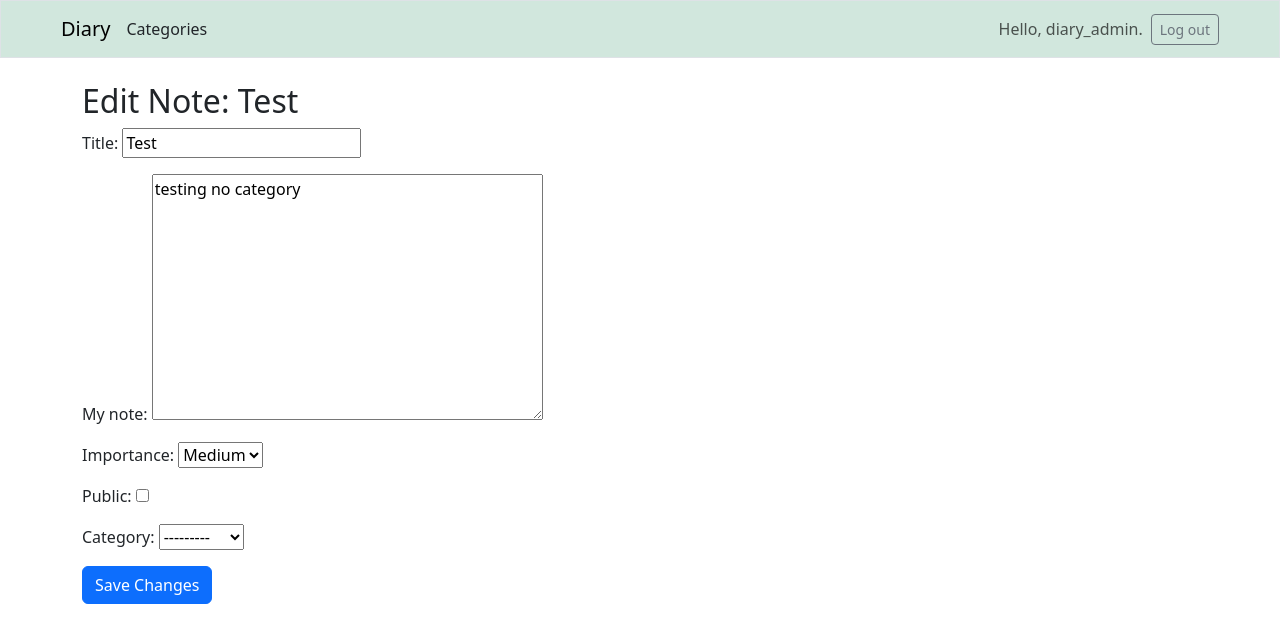
After one commit to jvirkku/Diary, a Django app: page /edit_note/4/ in a window 1280 px wide. The commit adds this page. Shown: the top 643 px of the page. Run offline with Django 5.2, Linux system fonts and the light colour scheme; a user stored in the database is signed in; data comes from the database, SQL or seed files in the repository; some libraries are stand-ins or nearby versions.

Commit message:
modify note/category buttons. Index "add note" button works but I had to create a new "add note" page where you can choose the category

```diff
--- a/diary/forms.py
+++ b/diary/forms.py
@@ -12,3 +12,9 @@ class NoteForm(forms.ModelForm):
     class Meta:
         model = Note
         fields = ['title', 'my_note', 'importance', 'public']  # Include fields for the form
+
+#form for editing notes + creating notes without a category
+class NoteExtendedForm(forms.ModelForm):
+    class Meta:
+        model = Note
+        fields = ['title', 'my_note', 'importance', 'public', 'category']  # Include fields for the form
--- a/diary/templates/diary/category.html
+++ b/diary/templates/diary/category.html
@@ -21,4 +21,7 @@
     <!-- Add Note Button -->
     <a href="{% url 'diary:add_note' category.id %}" class="btn btn-primary mb-3">Add Note</a>
 
+    <!-- Edit Category Button -->
+    <a href="{% url 'diary:edit_category' category.id %}" class="btn btn-primary mb-3">Edit Category</a>
+
 {% endblock content %}
--- /dev/null
+++ b/diary/templates/diary/edit_note.html
@@ -0,0 +1,10 @@
+{% extends 'diary/base.html' %}
+
+{% block content %}
+<h2>Edit Note: {{ note.title }}</h2>
+<form method="post">
+    {% csrf_token %}
+    {{ form.as_p }}
+    <button type="submit" class="btn btn-primary">Save Changes</button>
+</form>
+{% endblock content %}
--- a/diary/templates/diary/index.html
+++ b/diary/templates/diary/index.html
@@ -20,7 +20,7 @@
 
 {% if user.is_authenticated %}
 <h3 class="text-center pb-4">Press here to add a new note:
-    <a href="{% url 'diary:category_list' %}">Add a note</a>
+    <a href="{% url 'diary:add_note_extended' %}">Add a note</a>
 </h3>
 {% endif %}
 
@@ -41,7 +41,7 @@
                             <li class="list-group-item {{ note.category|lower }}-category">Date Added: {{ note.date_added|date:"Y-m-d H:i" }}</li>
                             <li class="list-group-item {{ note.category|lower }}-category">Date Modified: {{ note.date_modified|date:"Y-m-d H:i" }}</li>
                         </ul>
-                        <a href="#" class="card-link">Edit note</a>
+                        <a href="{% url 'diary:edit_note' note.id %}" class="card-link">Edit note</a>
                     </div>
                 </div>
             </div>
--- a/diary/templates/diary/note.html
+++ b/diary/templates/diary/note.html
@@ -18,7 +18,7 @@
                 <li class="list-group-item {{ note.category|lower }}-category">Date Added: {{ note.date_added|date:"Y-m-d H:i" }}</li>
                 <li class="list-group-item {{ note.category|lower }}-category">Date Modified: {{ note.date_modified|date:"Y-m-d H:i" }}</li>
               </ul>
-            <a href="#" class="card-link">Edit note</a>
+            <a href="{% url 'diary:edit_note' note.id %}" class="card-link">Edit note</a>
         </div>
     </div>
 
--- a/diary/urls.py
+++ b/diary/urls.py
@@ -17,5 +17,10 @@ urlpatterns = [
     path('note/<int:note_id>/', views.note, name='note'),
     #Add note page
     path('category/<int:category_id>/add_note/', views.add_note, name='add_note'),
-
+    #Add note page extended
+    path('add_note_extended/', views.add_note_extended, name='add_note_extended'),
+    #Edit note page
+    path('edit_note/<int:note_id>/', views.edit_note, name='edit_note'),
+    #Edit category page
+    path('edit_category/<int:category_id>/', views.edit_category, name='edit_category'),
 ]
--- a/diary/views.py
+++ b/diary/views.py
@@ -2,7 +2,7 @@ from django.shortcuts import render, redirect
 from django.contrib.auth.decorators import login_required
 from django.http import Http404
 from .models import Note, Category
-from .forms import CategoryForm, NoteForm
+from .forms import CategoryForm, NoteForm, NoteExtendedForm
 
 # Create your views here.
 def index(request):
@@ -45,6 +45,19 @@ def category(request, category_id):
     return render(request, 'diary/category.html', {'category': category, 'notes': notes})
 
 @login_required
+def edit_category(request, category_id):
+    category = Category.objects.get(id=category_id)
+    if request.method == 'POST':
+        form = CategoryForm(request.POST, instance=category)
+        if form.is_valid():
+            form.save()
+            return redirect('diary:category', category_id=category.id)
+    else:
+        form = CategoryForm(instance=category)
+
+    return render(request, 'diary/edit_category.html', {'form': form, 'category': category})
+
+@login_required
 def add_note(request, category_id):
     """Add note page"""
     category = Category.objects.get(id=category_id)
@@ -60,9 +73,37 @@ def add_note(request, category_id):
 
     return render(request, 'diary/add_note.html', {'form': form, 'category': category})
 
+@login_required
+#This is for the Index page "add note" button
+def add_note_extended(request):
+    categories = Category.objects.all()  # Get all categories
+    form = NoteExtendedForm(request.POST or None)
+
+    if request.method == "POST" and form.is_valid():
+        note = form.save(commit=False)
+        # Get the selected category by its ID
+        category_id = request.POST.get('category')
+        note.category = Category.objects.get(id=category_id)
+        note.save()
+        return redirect('diary:index')  # Redirect after saving
+
+    return render(request, 'diary/add_note_extended.html', {'form': form, 'categories': categories})
 
 @login_required
 def note(request, note_id):
     """Note page that shows the contents of a single note"""
     note = Note.objects.get(id=note_id)
     return render(request, 'diary/note.html', {'note': note})
+
+@login_required
+def edit_note(request, note_id):
+    note = Note.objects.get(id=note_id)
+    if request.method == 'POST':
+        form = NoteExtendedForm(request.POST, instance=note)
+        if form.is_valid():
+            form.save()
+            return redirect('diary:note', note_id=note.id)
+    else:
+        form = NoteExtendedForm(instance=note)
+
+    return render(request, 'diary/edit_note.html', {'form': form, 'note': note})
```
Also changed, not shown: diary/templates/diary/add_note_extended.html (added, +16 -0 lines), diary/templates/diary/edit_category.html (added, +10 -0 lines).
